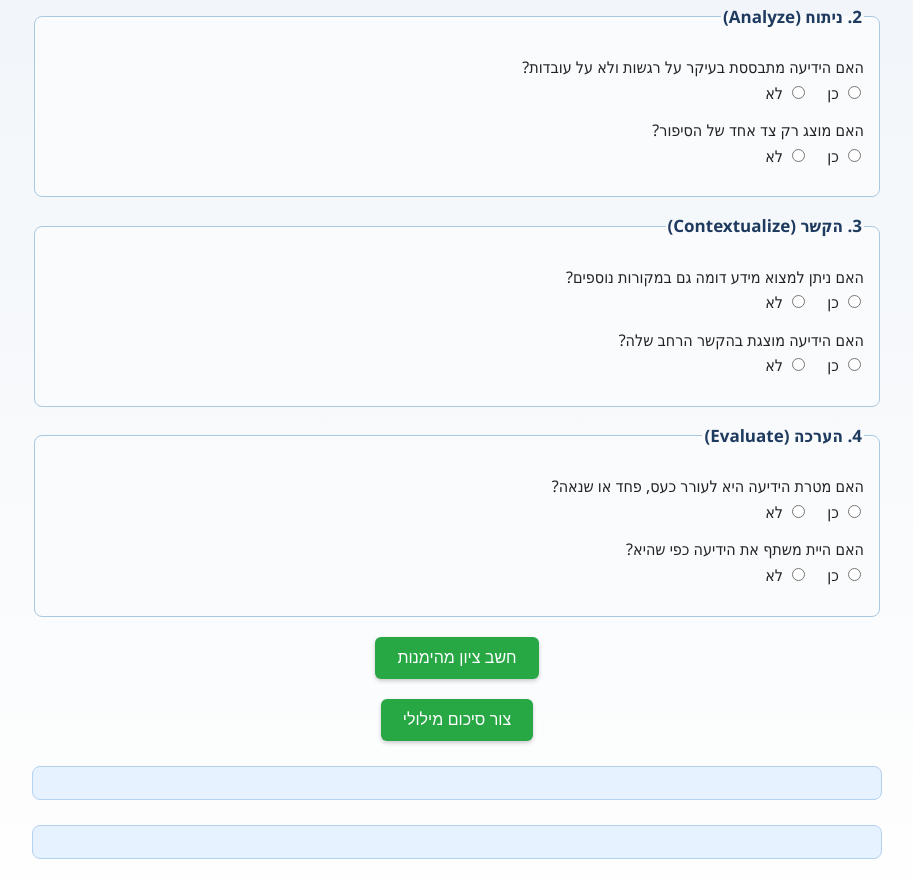
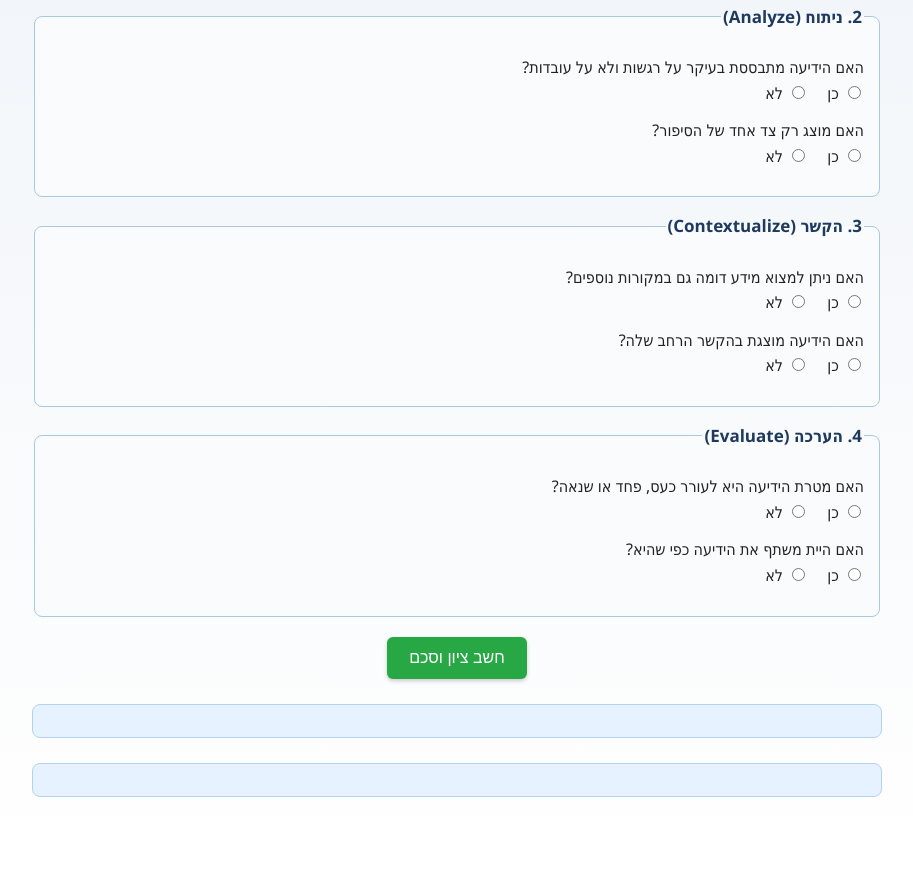
Before and after one commit to gil1feldman/race_model, a plain HTML site: page index.html in a window 1280 px wide. Shown: the part 603-1482 px from the top of the page, without its empty margins (183-1096 px from the left). After the commit the page ends 1420 px from the top, so only its background shows below. Drawn offline with Linux system fonts and the light colour scheme.

Commit message:
Update index.html
שילוב כפתורי סיכום

```diff
--- a/index.html
+++ b/index.html
@@ -131,7 +131,6 @@
 <input type="file" id="imageUpload" accept="image/*">
 
 <form id="raceForm">
-  <!-- כל השאלות - ללא שינוי -->
   <fieldset>
     <legend>1. זיהוי (Recognize)</legend>
     <div class="question">האם יש לידיעה מקור מהימן?<br>
@@ -184,8 +183,7 @@
     </div>
   </fieldset>
 
-  <button type="button" onclick="calculateScore()">חשב ציון מהימנות</button>
-  <button type="button" onclick="generateSummary()">צור סיכום מילולי</button>
+  <button type="button" onclick="calculateAndSummarize()">חשב ציון וסכם</button>
 </form>
 
 <div class="result" id="result"></div>
@@ -199,7 +197,8 @@
     toggleBtn.classList.toggle("open");
   }
 
-  function calculateScore() {
+  function calculateAndSummarize() {
+    // חישוב ציון
     const radios = document.querySelectorAll('input[type="radio"]:checked');
     let score = 0;
     radios.forEach(rb => score += parseInt(rb.value));
@@ -210,9 +209,8 @@
     else if (percent >= 40) verdict = '🟠 חשוד';
     else verdict = '🔴 תוכן מניפולטיבי';
     document.getElementById('result').innerText = `ציון: ${percent}% מהימנות\nהערכה: ${verdict}`;
-  }
 
-  function generateSummary() {
+    // סיכום מילולי
     const questions = [
       { name: 'recognize1', pos: 'קיים מקור מהימן', neg: 'לא קיים מקור מהימן' },
       { name: 'recognize2', pos: 'קיים מועד או תאריך ברור', neg: 'אין מועד או תאריך ברור' },
@@ -250,7 +248,6 @@
 
     document.getElementById('summaryResult').innerText = output;
   }
-
 </script>
 
 </body>
```
Lines whose indentation alone changed are shown as unchanged.
